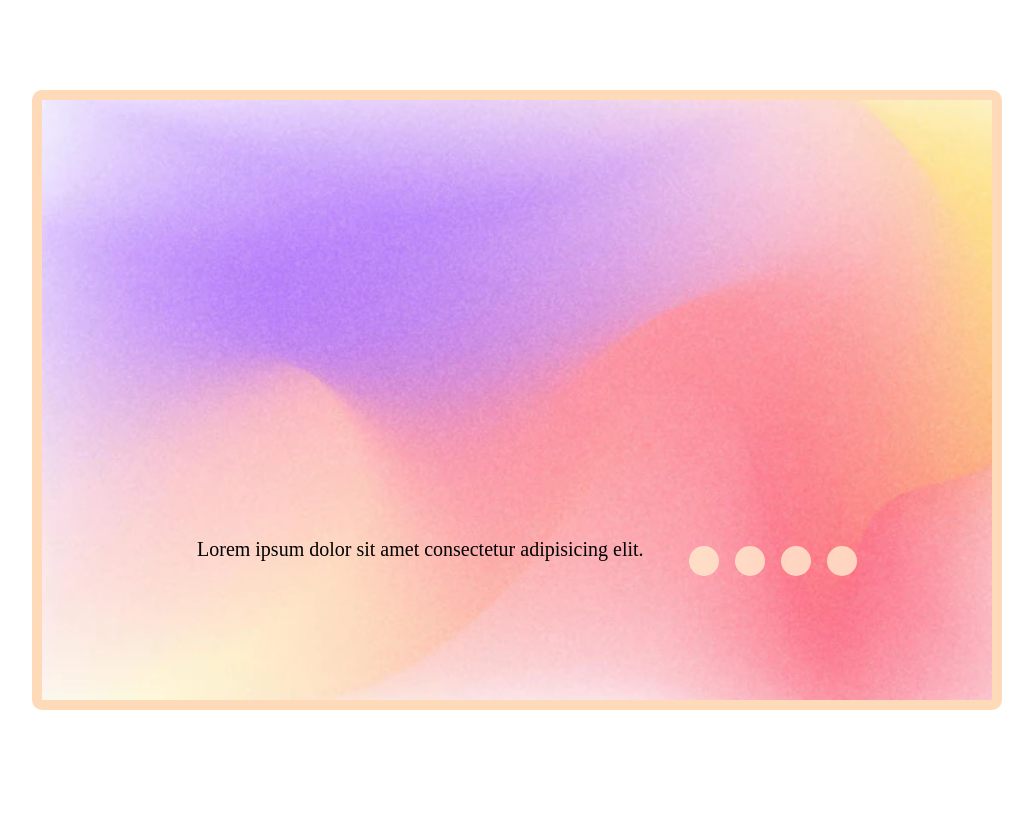
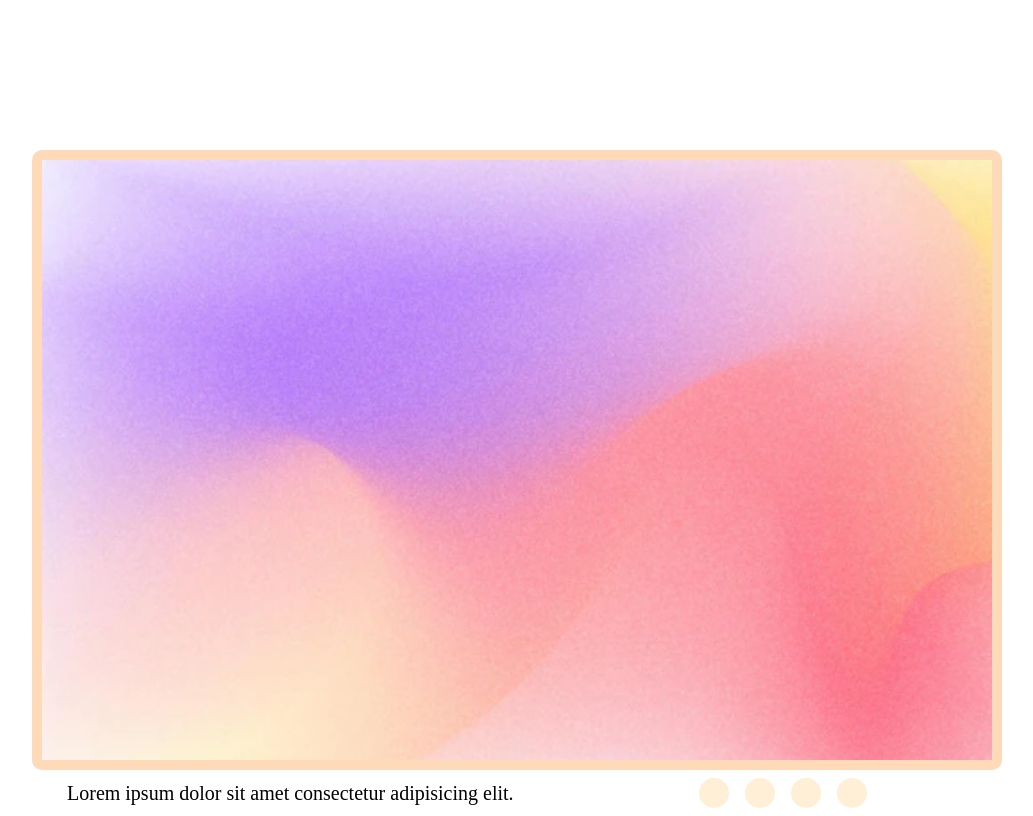
Before and after one commit to AnnaBelkkk/cssMemSlider, a plain HTML site: page index.html in a window 1280 px wide. Shown: the whole page, without its empty margins (123-1156 px from the left). Drawn offline with Linux system fonts and the light colour scheme.

Commit message:
fix:blocks

```diff
--- a/css/index.css
+++ b/css/index.css
@@ -3,47 +3,58 @@
     padding: 0;
 }
 .container{
-    width:950px;
+    max-width:950px;
     height: 600px;
     overflow: hidden;
     border: 10px solid peachpuff;
     border-radius: 10px;
+    margin:auto;
+    margin-top: 150px;
 }
 .slider{
-    position:absolute;
-    top: 50%;
-    left:50%;
-    transform: translate(-50%, -50%);
+    margin:auto;
+    margin-top: 150px;
+    max-width: inherit;
+}
+.navig-text{
+    margin-top: 20px;
+    margin: auto;
+    display: flex;
+    align-items: center;
+    width: 900px;
+    justify-content: space-between;
 }
 .text{
-    position:absolute;
-    margin-top:42%;
-    left:25%;
     font-size: 20px;
 }
+.t{
+    transition: all ease .5s;
+}
 .navig{
-    position:absolute;
-    margin-top:42%;
-    left:70%;
     transform: translateX(-50%);
     display: flex;
 }
 .img{
     width: 100%;
-    height: 100%;
+    height: 105%;
 }
 .ar{
     height: 30px;
     width: 30px;
     margin: 8px;
-    cursor: pointer;
+    cursor:grab;
     background-color:blanchedalmond;
     opacity: .8;
     border-radius:50px;
-    transition: all ease .3s;
+    transition: all ease .5s;
 }
 .slid{
     transition: all ease .5s;
+}
+.ar:active{
+    border: 5px solid palevioletred;
+    transition: all .1s;
+    cursor:grab;
 }
 .ar:hover{
     opacity:1;
@@ -54,7 +65,7 @@ input[name="knop"]{
     visibility:hidden;
 }
 .sliders{
-    width: 500%;
+    width: 495%;
     height: 100%;
     display: flex;
 }
--- a/index.html
+++ b/index.html
@@ -8,7 +8,7 @@
     <link rel="stylesheet" a href="css/index.css">
 </head>
 <body>
-    <div class="container slider">
+    <div class="container">
         <div class="sliders">
             <input type="radio" name="knop" id="knop1" checked>
             <input type="radio" name="knop" id="knop2">
@@ -19,13 +19,13 @@
             <div class="slid s1"><img src="img/abstract-gradient-background-with-grainy-texture_74563-1544.webp" alt="" class="img"></div>
             <div class="slid"><img src="img/gradients_app.png" alt="" class="img"> </div>
             <div class="slid"><img src="img/img1532613761.png" alt="" class="img"> </div>
-            <div class="slid"><img src="img/vibrant-summer-ombre-background-vector_53876-105765.webp" alt="" class="img"> </div>
+            <div class="slid"><img src="img/minimalizm-gradient-background.jpg" alt="" class="img"> </div>
 
         </div>
 
     </div>
     <div class="navig-text">
-        <div class="text">Lorem ipsum dolor sit amet consectetur adipisicing elit.</div>
+        <div class="text"><p class="t">Lorem ipsum dolor sit amet consectetur adipisicing elit.</p></div>
         <div class="navig">
             <label for="knop1" class="ar"></label>
             <label for="knop2" class="ar"></label>
```
